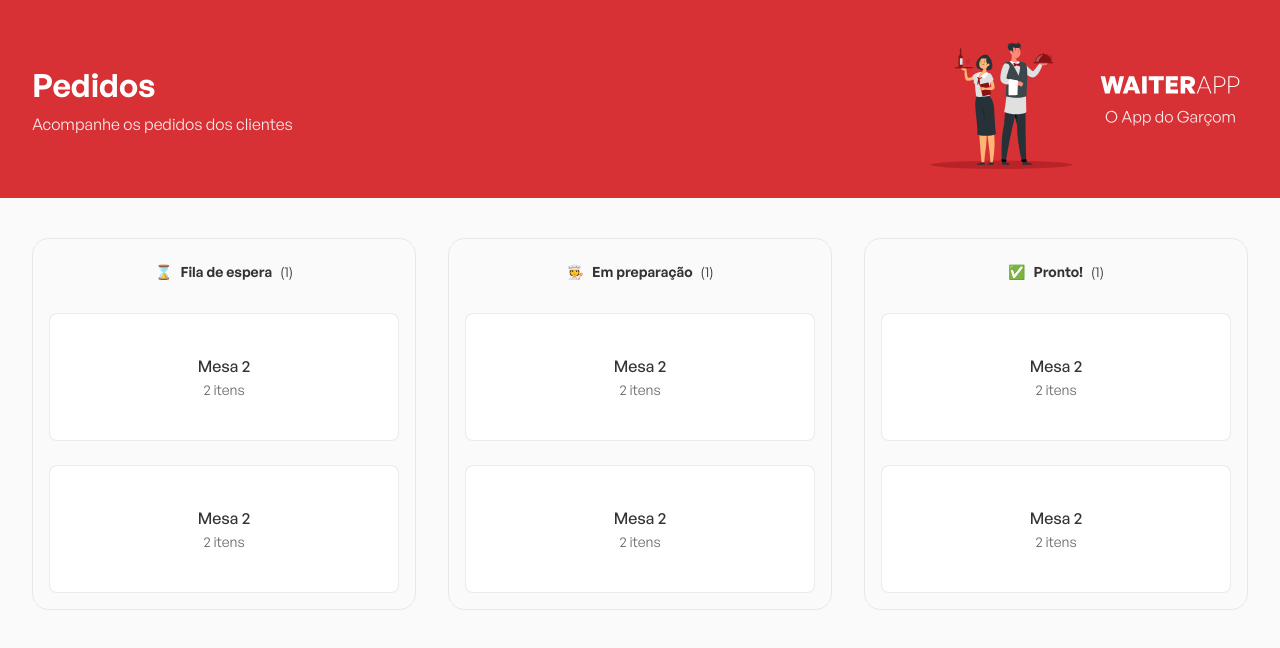
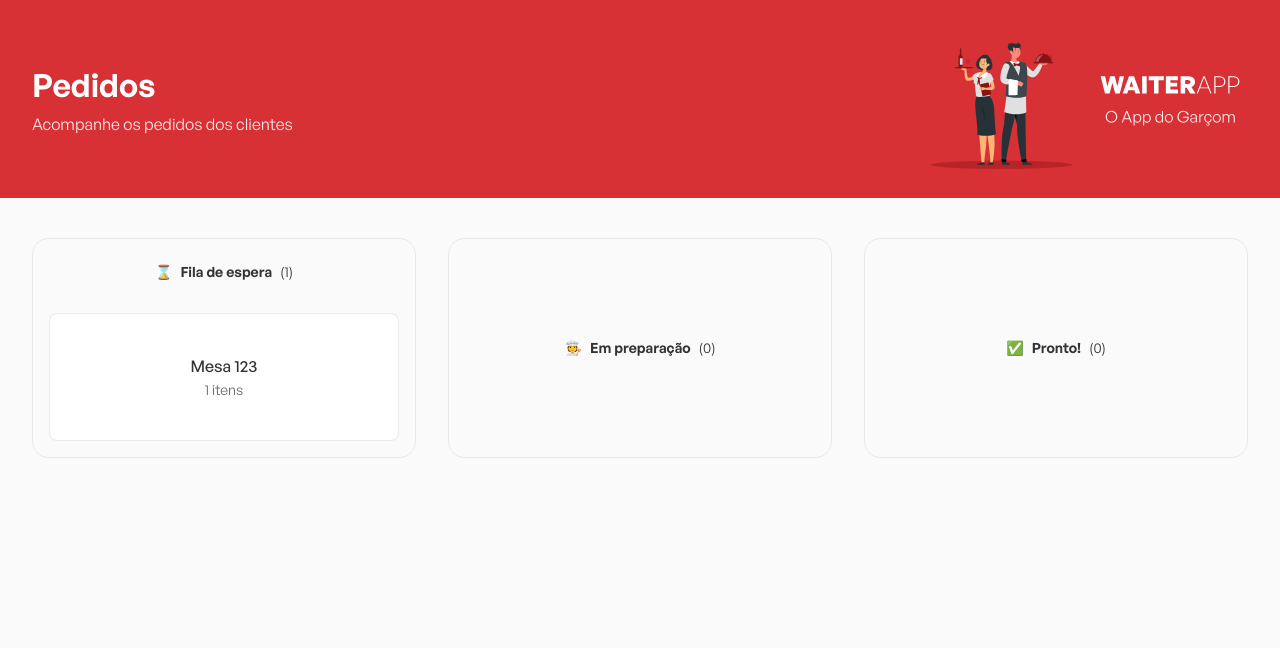
Before and after one commit to eduuk15/WaiterAppFrontEnd, a React (Vite) app: page / in a window 1280 px wide. Shown: the top 648 px of the page. Built offline with nearby package versions, Linux system fonts and the light colour scheme.

Commit message:
feat: adiciona tipagem do order e os deixa dinamicos

```diff
--- a/src/components/Orders/index.tsx
+++ b/src/components/Orders/index.tsx
@@ -1,5 +1,25 @@
+import { Order } from '../../types/Order';
 import { OrdersBoard } from '../OrdersBoard';
 import { Container } from './styles';
+
+const orders: Order[] = [
+	{
+		'_id': '6372e48cbcd195b0d3d0f7f3',
+		'table': '123',
+		'status': 'DONE',
+		'products': [
+			{
+				product: {
+					'name': 'Pizza Quatro Queijos',
+					'imagePath': '166847289-quatro-queijos.png',
+					'price': 40,
+				},
+				quantity: 3,
+				'_id': '6372e48cbcd195b0d3d0f7f4'
+			}
+		],
+	}
+];
 
 export function Orders() {
 	return (
@@ -7,14 +27,17 @@
 			<OrdersBoard
 				icon="⌛"
 				title="Fila de espera"
+				orders={orders}
 			/>
 			<OrdersBoard
 				icon="🧑‍🍳"
 				title="Em preparação"
+				orders={[]}
 			/>
 			<OrdersBoard
 				icon="✅"
 				title="Pronto!"
+				orders={[]}
 			/>
 		</Container>
 	);
--- a/src/components/OrdersBoard/index.tsx
+++ b/src/components/OrdersBoard/index.tsx
@@ -1,29 +1,31 @@
+import { Order } from '../../types/Order';
 import { Board, OrdersContainer } from './styles';
 
 interface OrdersBoardProps {
-	icon: string,
-	title: string
+	icon: string;
+	title: string;
+	orders: Order[];
 }
 
-export function OrdersBoard({icon, title}: OrdersBoardProps) {
+export function OrdersBoard({ icon, title, orders }: OrdersBoardProps) {
 	return (
 		<Board>
 			<header>
 				<span>{icon}</span>
 				<strong>{title}</strong>
-				<span>(1)</span>
+				<span>({orders.length})</span>
 			</header>
 
-			<OrdersContainer>
-				<button type="button">
-					<strong>Mesa 2</strong>
-					<span>2 itens</span>
-				</button>
-				<button type="button">
-					<strong>Mesa 2</strong>
-					<span>2 itens</span>
-				</button>
-			</OrdersContainer>
+			{orders.length > 0 && (
+				<OrdersContainer>
+					{orders.map((order) => (
+						<button type="button" key={order._id}>
+							<strong>Mesa {order.table}</strong>
+							<span>{order.products.length} itens</span>
+						</button>
+					))}
+				</OrdersContainer>
+			)}
 		</Board>
 	);
 }
--- /dev/null
+++ b/src/types/Order.ts
@@ -0,0 +1,14 @@
+export interface Order {
+	_id: string;
+	table: string;
+	status: string;
+	products: {
+		_id: string;
+		quantity: number;
+		product: {
+			name: string;
+			imagePath: string;
+			price: number;
+		};
+	}[];
+}
```
